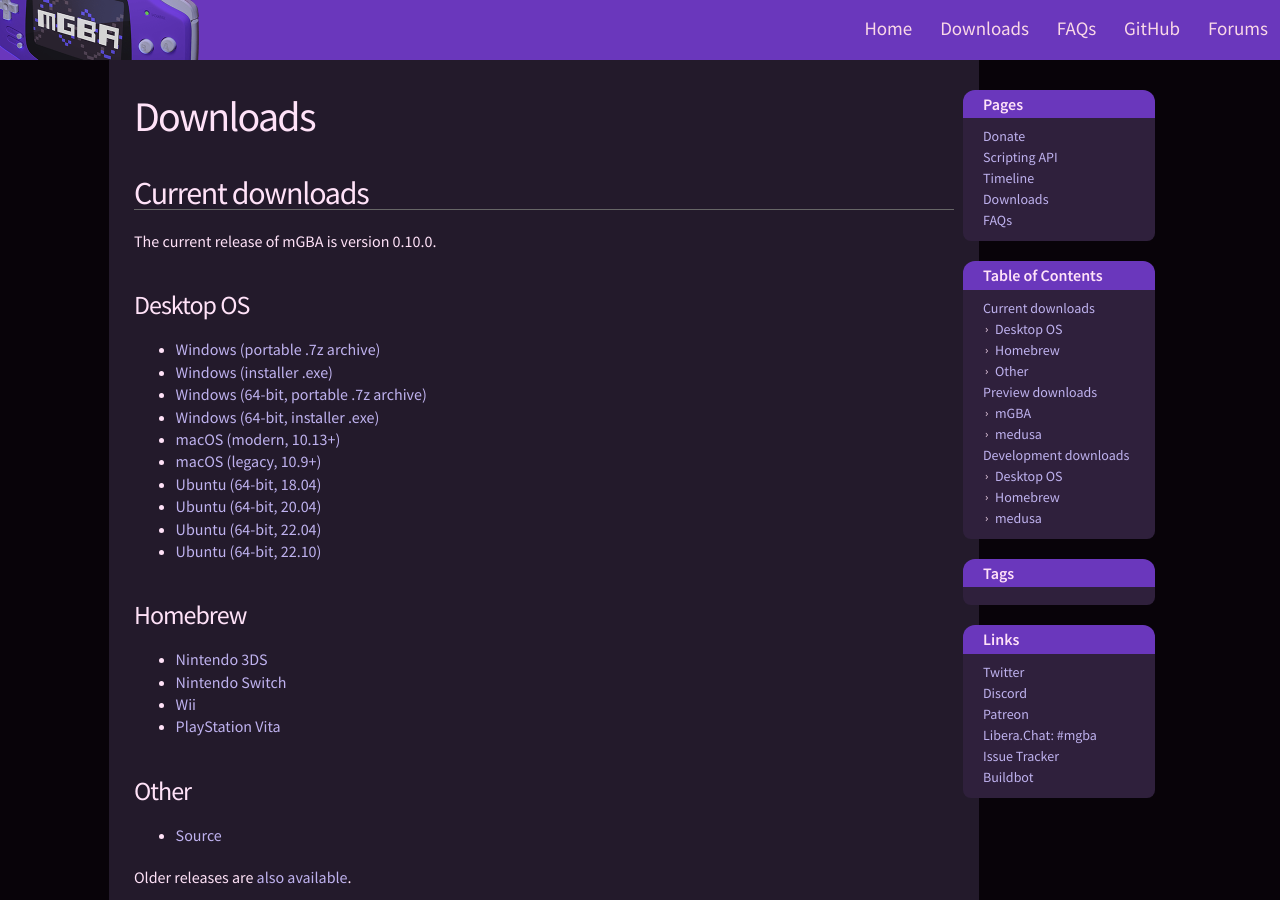
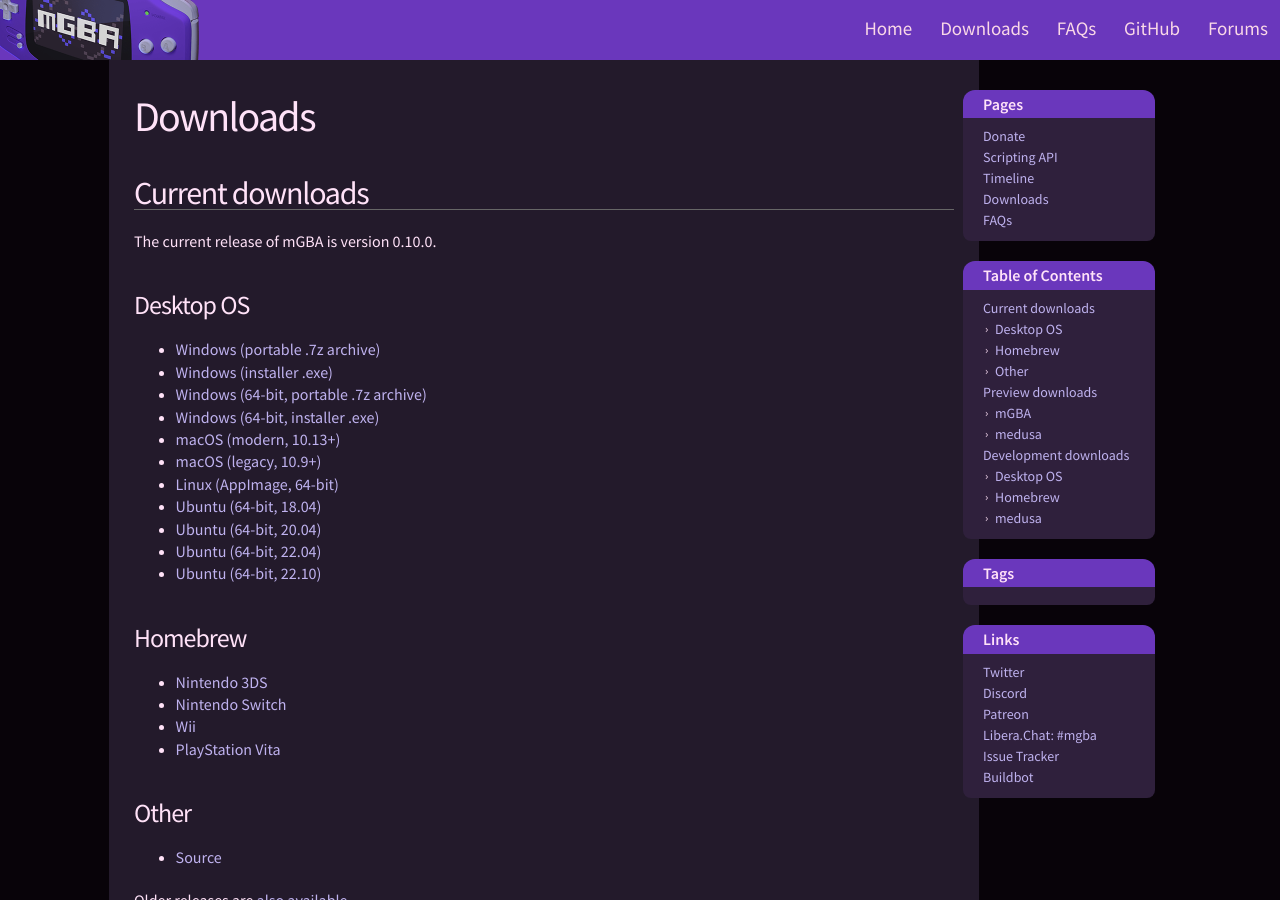
Before and after one commit to mgba-emu/www, a Jekyll site: the page built from downloads.markdown, in a window 1280 px wide and 900 px high. Built offline with Jekyll 4.4.1, drawn with Linux system fonts in a browser that asks for light colours; the table of contents is made by our own code.

Commit message:
Add appimage download link

```diff
--- a/downloads.markdown
+++ b/downloads.markdown
@@ -18,6 +18,7 @@
 * [Windows (64-bit, installer .exe)](https://github.com/mgba-emu/mgba/releases/download/{{tag}}/mGBA-{{tag}}-win64-installer.exe)
 * [macOS (modern, 10.13+)](https://github.com/mgba-emu/mgba/releases/download/{{tag}}/mGBA-{{tag}}-macos.dmg)
 * [macOS (legacy, 10.9+)](https://github.com/mgba-emu/mgba/releases/download/{{tag}}/mGBA-{{tag}}-osx.dmg)
+* [Linux (AppImage, 64-bit)](https://github.com/mgba-emu/mgba/releases/download/{{tag}}/mGBA-{{tag}}-appimage-x64.appimage)
 * [Ubuntu (64-bit, 18.04)](https://github.com/mgba-emu/mgba/releases/download/{{tag}}/mGBA-{{tag}}-ubuntu64-bionic.tar.xz)
 * [Ubuntu (64-bit, 20.04)](https://github.com/mgba-emu/mgba/releases/download/{{tag}}/mGBA-{{tag}}-ubuntu64-focal.tar.xz)
 * [Ubuntu (64-bit, 22.04)](https://github.com/mgba-emu/mgba/releases/download/{{tag}}/mGBA-{{tag}}-ubuntu64-jammy.tar.xz)
```
